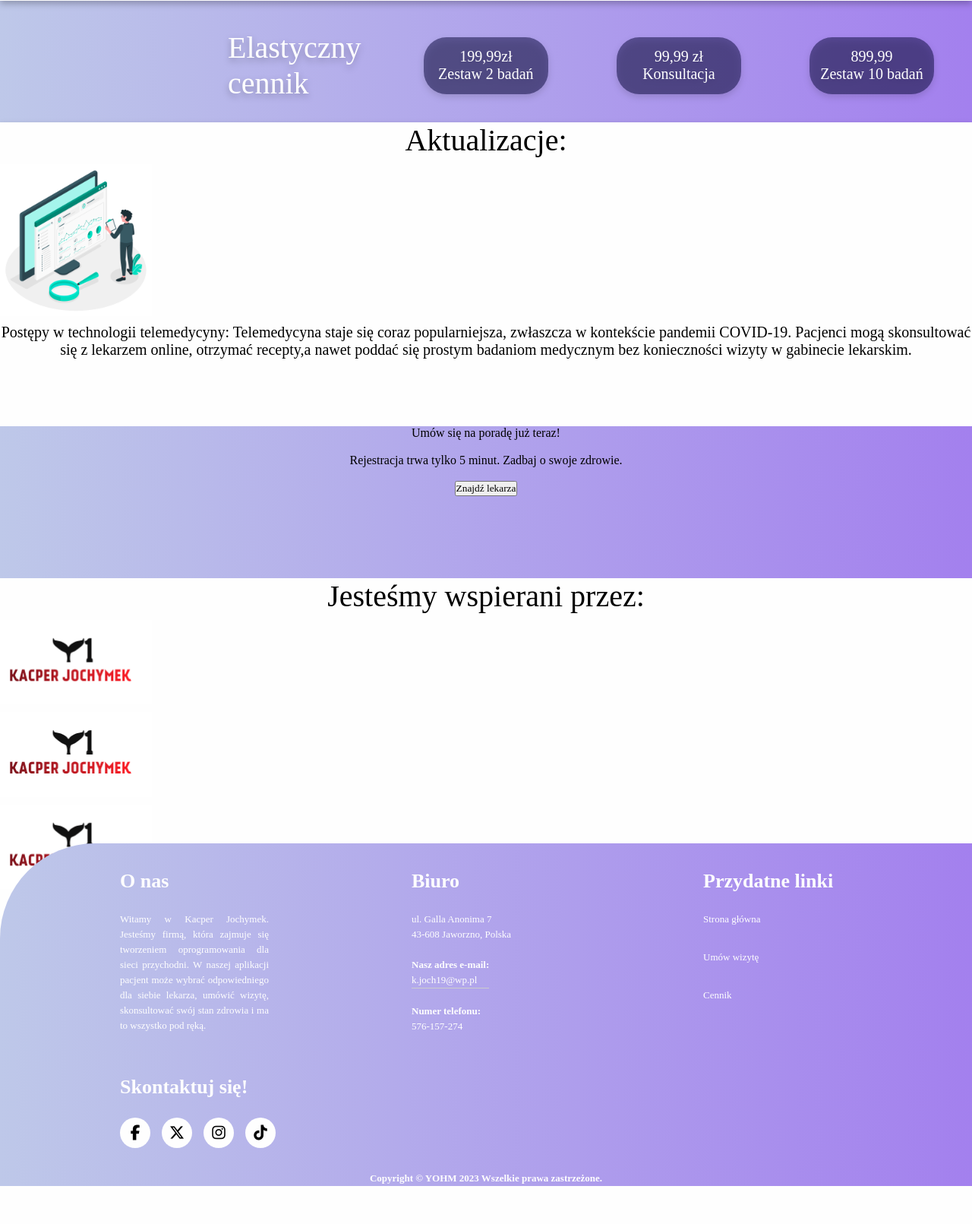
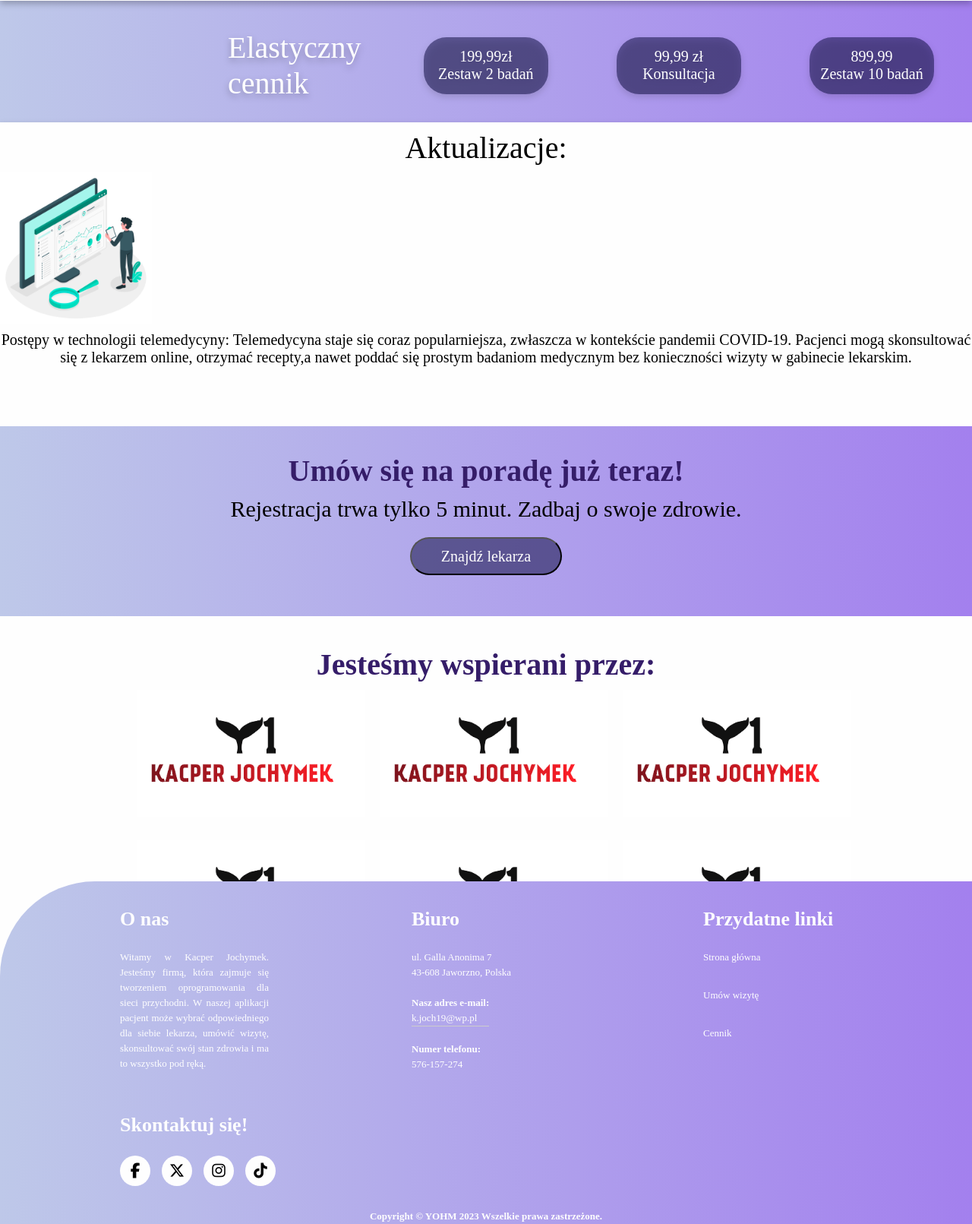
Before and after one commit to KacperJochymek/EngineerProject, a PHP site: page / in a window 1280 px wide. Shown: the part 967-2578 px from the top of the page at 76% size. Before the commit the page ends 2528 px from the top, so only its background shows below. Run offline with PHP 8.4, Linux system fonts and the light colour scheme; some libraries are stand-ins or nearby versions.

Commit message:
Aktualizacja strony glownej cssy

```diff
--- a/index.php
+++ b/index.php
@@ -102,16 +102,23 @@ if (isset($_SESSION["user"])) {
     </div>
 
     <div class="umow_sie">
-        Umów się na poradę już teraz! <br><br>
 
-        Rejestracja trwa tylko 5 minut. Zadbaj o swoje zdrowie. <br><br>
+    <p class="umow_sie_tekst"> Umów się na poradę już teraz! <br></p>
 
-        <button>Znajdź lekarza</button>
+    <p class="umow_sie_tekst2">Rejestracja trwa tylko 5 minut. Zadbaj o swoje zdrowie. <br></p>
+
+
+        <button class="btn_znajdz">Znajdź lekarza</button>
     </div>
 
     <div class="patroni">
         Jesteśmy wspierani przez:
-        <div class="logo">
+        <div class="patroni-logo">
+            <img src="/images/logo.png" alt="">
+            <img src="/images/logo.png" alt="">
+            <img src="/images/logo.png" alt="">
+        </div>
+        <div class="patroni-logo">
             <img src="/images/logo.png" alt="">
             <img src="/images/logo.png" alt="">
             <img src="/images/logo.png" alt="">
--- a/style.css
+++ b/style.css
@@ -349,6 +349,7 @@ hr {
     text-align: center;
     font-weight: 350;
     font-size: 40px;
+    padding-top: 10px;
 }
 
 .tekst-aktualizacje{
@@ -356,16 +357,58 @@ hr {
     display: flex;
 }
 
-.umow_sie {
-    background: linear-gradient(to right, #BEC8E9, #a380ee);
-    height: 200px;
-    text-align: center;
-}
 
 .patroni {
     background-color: #fefefe;
+    color: #351d69;
     height: 800px;
     text-align: center;
     font-size: 40px;
-    font-weight: 500;
+    font-weight: 700;
+    padding-top: 40px;
 }
+
+.patroni-logo{
+    margin-top: 10px;
+    display: flex;
+    justify-content: center;
+    align-items: center;
+    flex-wrap: wrap;
+}
+
+.patroni-logo img{
+    width: 300px;
+    cursor: pointer;
+    margin-bottom: 20px;
+    margin-left: 20px;
+}
+
+.umow_sie {
+    background: linear-gradient(to right, #BEC8E9, #a380ee);
+    height: 250px;
+    text-align: center;
+    padding-top: 10px;
+}
+
+.umow_sie_tekst{
+    color:#351d69;
+    margin-top: 25px;
+    font-weight: 700;
+    font-size: 40px;
+}
+.umow_sie_tekst2{
+    margin-top: 10px;
+    font-size: 30px;
+}
+
+.btn_znajdz{
+    background: rgba(16, 15, 66, 0.53);
+    outline: none;
+    border-radius: 30px;
+    cursor: pointer;
+    height: 50px;
+    margin-top: 20px;
+    width: 200px;
+    color: #fefefe;
+    font-size: 20px;
+}
```
